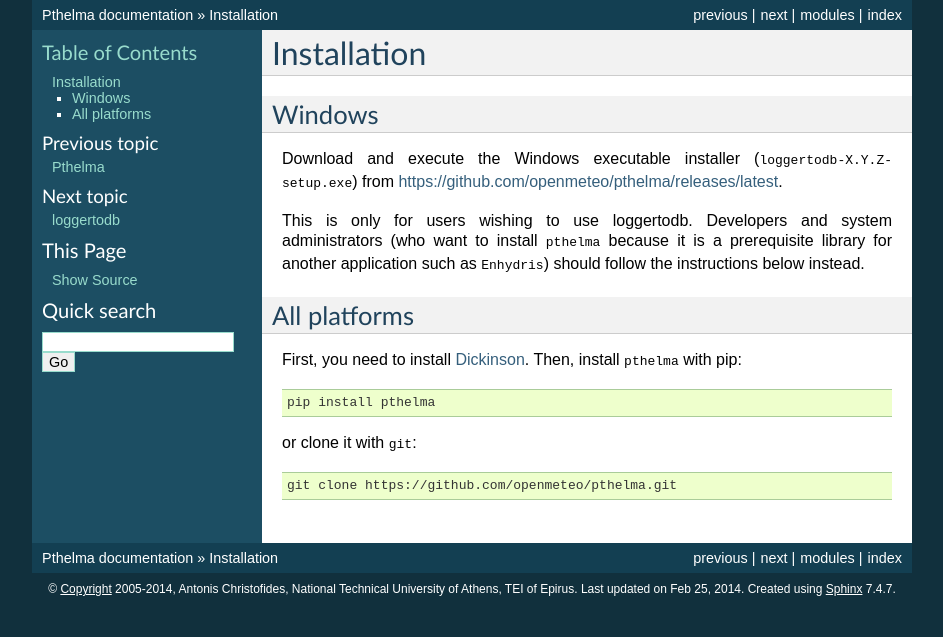
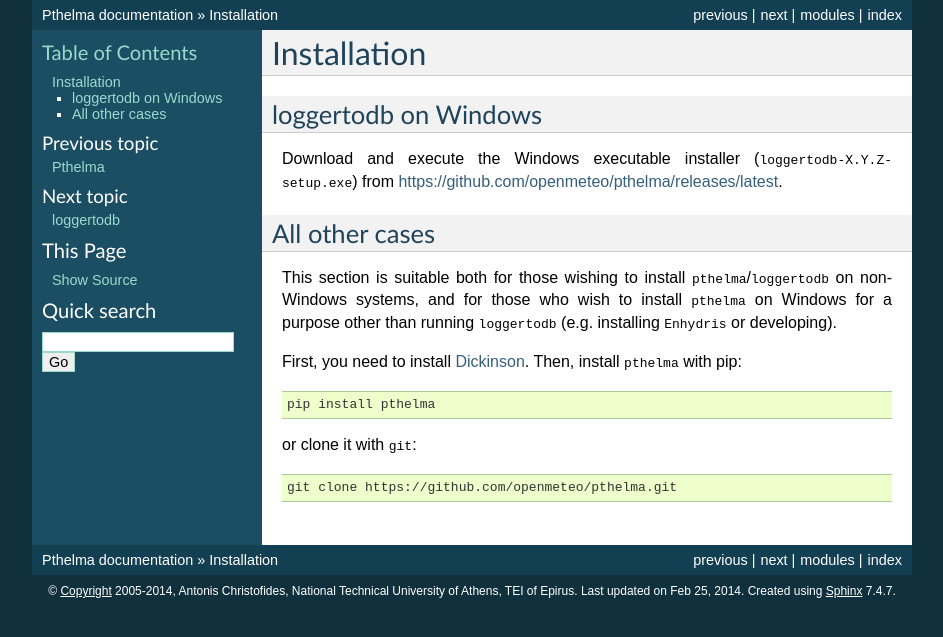
Before and after one commit to openmeteo/pthelma, a Sphinx documentation site: the page built from doc/install.rst, in a window 1280 px wide. Shown: the top 637 px of the page, without its empty margins (168-1111 px from the left). Built offline with Sphinx 7.4.7, drawn with Linux system fonts in a browser that asks for light colours.

Commit message:
Simplified installation instructions

```diff
--- a/doc/install.rst
+++ b/doc/install.rst
@@ -6,20 +6,20 @@ Installation
 
 .. highlight:: bash
 
-Windows
-=======
+loggertodb on Windows
+=====================
 
 Download and execute the Windows executable installer
 (``loggertodb-X.Y.Z-setup.exe``) from
 https://github.com/openmeteo/pthelma/releases/latest.
 
-This is only for users wishing to use loggertodb. Developers and
-system administrators (who want to install ``pthelma`` because it is a
-prerequisite library for another application such as ``Enhydris``)
-should follow the instructions below instead.
+All other cases
+===============
 
-All platforms
-=============
+This section is suitable both for those wishing to install
+``pthelma``/``loggertodb`` on non-Windows systems, and for those who
+wish to install ``pthelma`` on Windows for a purpose other than
+running ``loggertodb`` (e.g. installing ``Enhydris`` or developing).
 
 First, you need to install Dickinson_. Then, install ``pthelma`` with
 pip::
```
